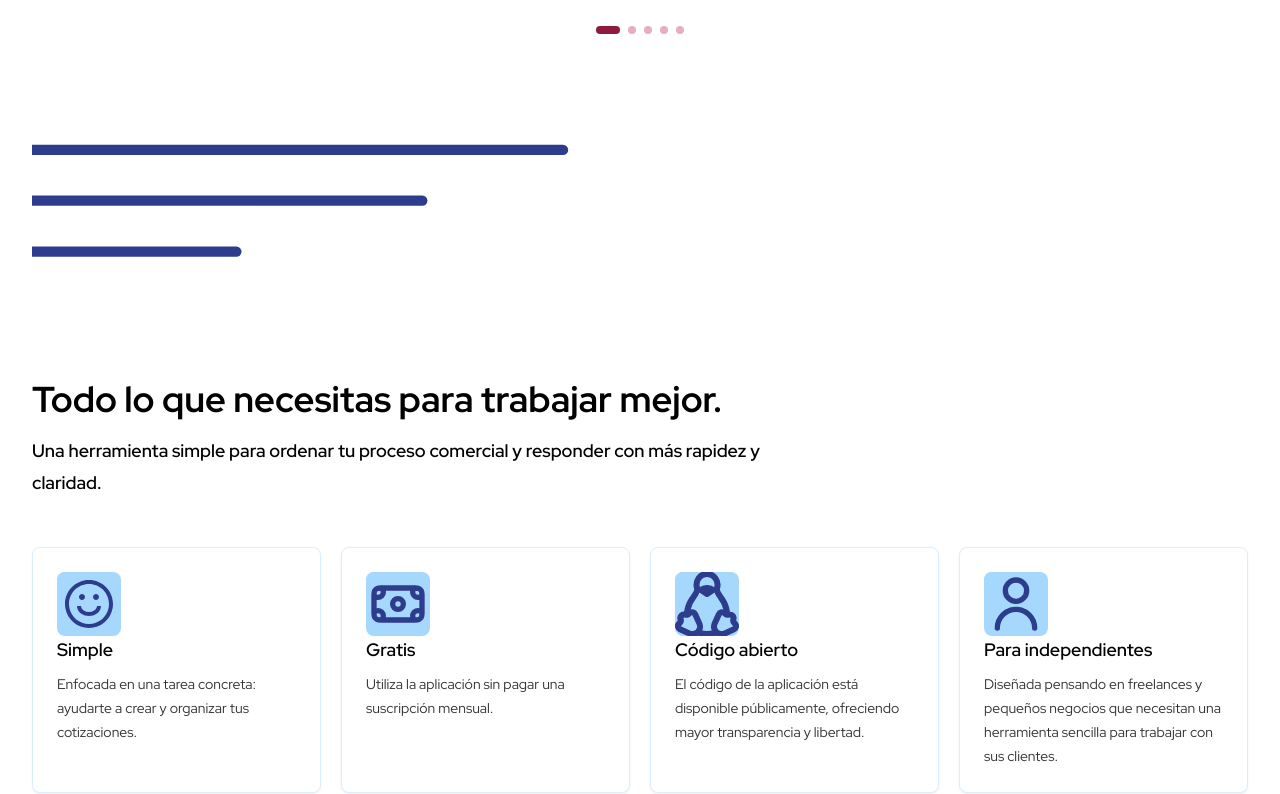
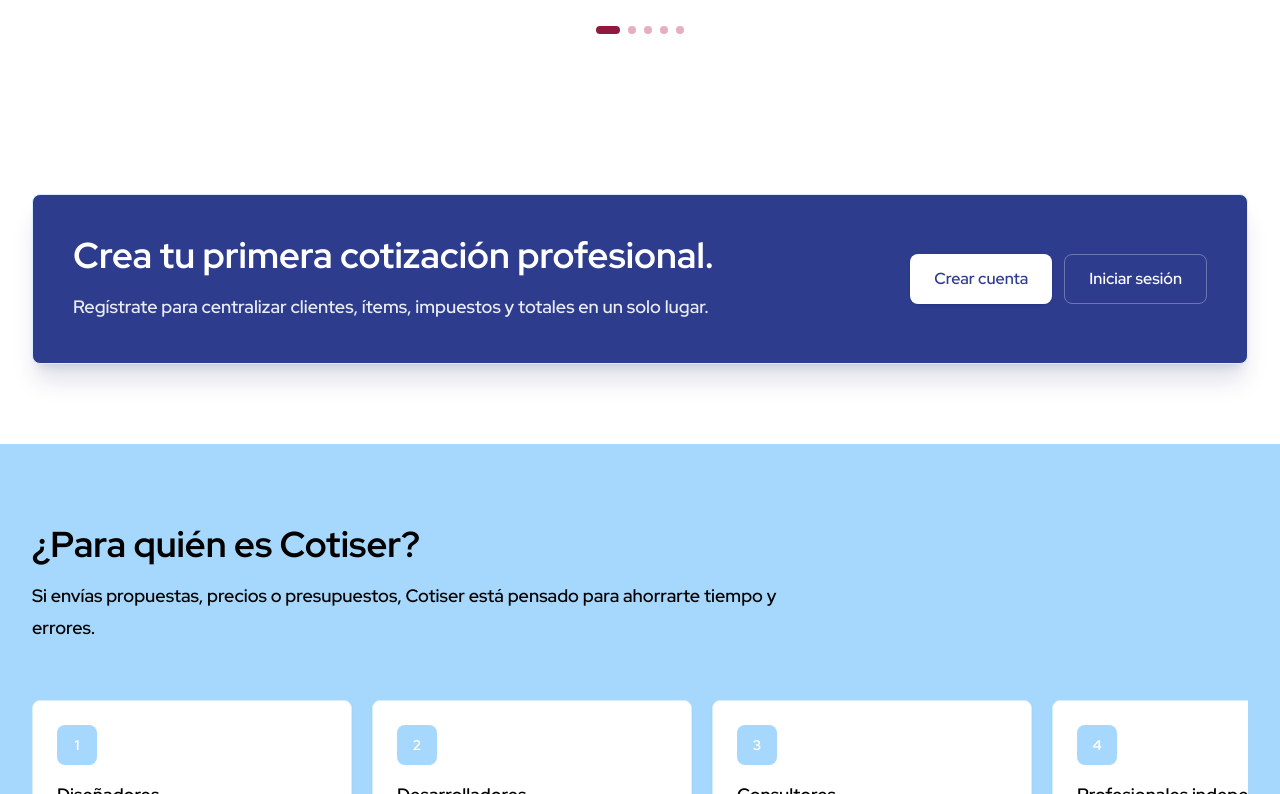
Before and after one commit to vicentediaz2/COTISER, a Next.js app: page / in a window 1280 px wide. Shown: the part 2186-2980 px from the top of the page. Built offline with nearby package versions, Linux system fonts and the light colour scheme.

Commit message:
fix/cambio de color al fondo

```diff
--- a/app/_components/AuthShell.tsx
+++ b/app/_components/AuthShell.tsx
@@ -3,7 +3,7 @@
 
 export function AuthShell({ children }: { children: React.ReactNode }) {
   return (
-    <main className="bg-slate-50 text-slate-950">
+    <main className="bg-slate-100 text-slate-950">
       <header className={headerBar}>
         <div className={headerInner}><Brand /></div>
       </header>
--- a/app/cotizaciones/page.tsx
+++ b/app/cotizaciones/page.tsx
@@ -57,7 +57,7 @@
 }
 
 export default async function QuotationsPage({ searchParams }: Props) {
-  if (!hasSupabaseEnv()) return <main className="grid min-h-screen place-items-center bg-slate-50 px-6"><div className="max-w-lg rounded-xl border border-amber-200 bg-white p-8 text-center shadow-sm"><h1 className="text-2xl font-semibold">Falta conectar Supabase</h1><p className="mt-3 text-slate-600">Copia <code>.env.example</code> como <code>.env.local</code>, agrega las claves públicas del proyecto y ejecuta la migración incluida.</p></div></main>;
+  if (!hasSupabaseEnv()) return <main className="grid min-h-screen place-items-center bg-slate-100 px-6"><div className="max-w-lg rounded-xl border border-amber-200 bg-white p-8 text-center shadow-sm"><h1 className="text-2xl font-semibold">Falta conectar Supabase</h1><p className="mt-3 text-slate-600">Copia <code>.env.example</code> como <code>.env.local</code>, agrega las claves públicas del proyecto y ejecuta la migración incluida.</p></div></main>;
 
   const supabase = await createClient();
   const { data: claimsData } = await supabase.auth.getClaims();
@@ -99,7 +99,7 @@
   }));
   const params = await searchParams;
 
-  return <main className="min-h-screen bg-slate-50 text-slate-950">
+  return <main className="min-h-screen bg-slate-100 text-slate-950">
     <header className={headerBar}><div className={headerInner}><Brand /><div className={headerActions}><Link href="/perfil" className={`inline-flex ${headerActionSecondary}`}>Editar perfil</Link><form action={signOut}><button className={`inline-flex ${headerActionSecondary}`}>Cerrar sesión</button></form></div></div></header>
     <div className="mx-auto max-w-7xl space-y-8 px-6 py-10"><div><h1 className="mt-2 text-4xl font-semibold">Panel</h1><p className="mt-2 text-slate-600">Consulta el historial y administra tus clientes, servicios y propuestas.</p></div><FormMessage error={params.error ?? (queryError ? `No se pudieron cargar los datos: ${queryError.message}` : undefined)} message={params.mensaje} /><PanelActions customers={customers} services={services} customerRecords={customerRecords} serviceRecords={serviceRecords} /><section><div className="mb-4 flex items-center justify-between gap-4"><h2 className="text-xl font-semibold">Historial de cotizaciones</h2><span className="text-sm text-slate-500">{quotations.length} {quotations.length === 1 ? "registro" : "registros"}</span></div><QuotationList quotations={editableQuotations} customers={customers} services={services} organization={exportOrganization} /></section></div>
   </main>;
--- a/app/page.tsx
+++ b/app/page.tsx
@@ -115,19 +115,14 @@
 
 export default function Home() {
   return (
-    <main className="min-h-screen bg-white text-slate-950">
+    <main className="min-h-screen bg-slate-100 text-slate-950">
       <HeroSection />
       <FeatureGrid features={resolvedProblems} />
       <ProcessSection steps={steps} />
       <FeaturesSection features={appFeatures} />
-      <section className="bg-white px-6 lg:px-8">
-        <div className="mx-auto max-w-7xl">
-          <img src="/elementos-graficos/lineas2.svg" className="w-full max-w-xl"/>
-        </div>
-      </section>
+      <ContactCta />
+      <WhoForSection items={whoFor} />
       <DifferenceSection differences={differences} />
-      <WhoForSection items={whoFor} />
-      <ContactCta />
     </main>
   );
 }
--- a/app/panel/[id_cotizacion]/page.tsx
+++ b/app/panel/[id_cotizacion]/page.tsx
@@ -30,7 +30,7 @@
     supabase.from("usuario").select("organizacion(id_organizacion, nombre, direccion, eslogan, telefono, correo, direccion_web, logo)").eq("id_usuario", authData.user.id).maybeSingle(),
   ]);
 
-  if (quotationResult.error || !quotationResult.data) return <main className="grid min-h-screen place-items-center bg-slate-50 p-6"><div className="rounded-xl bg-white p-8 text-center shadow-sm"><h1 className="text-xl font-semibold">Cotización no encontrada</h1><p className="mt-2 text-sm text-slate-600">No tienes acceso a esta cotización o ya no existe.</p></div></main>;
+  if (quotationResult.error || !quotationResult.data) return <main className="grid min-h-screen place-items-center bg-slate-100 p-6"><div className="rounded-xl bg-white p-8 text-center shadow-sm"><h1 className="text-xl font-semibold">Cotización no encontrada</h1><p className="mt-2 text-sm text-slate-600">No tienes acceso a esta cotización o ya no existe.</p></div></main>;
 
   const quotation = quotationResult.data as any;
   const client = one(quotation.cliente);
--- a/app/perfil/page.tsx
+++ b/app/perfil/page.tsx
@@ -35,7 +35,7 @@
 
 export default async function ProfilePage({ searchParams }: Props) {
   if (!hasSupabaseEnv()) {
-    return <main className="grid min-h-screen place-items-center bg-slate-50 px-6"><div className="rounded-xl border border-amber-200 bg-white p-8 text-center shadow-sm"><h1 className="text-2xl font-semibold">Falta conectar Supabase</h1><p className="mt-3 text-slate-600">Configura las variables de entorno para editar tu perfil.</p></div></main>;
+    return <main className="grid min-h-screen place-items-center bg-slate-100 px-6"><div className="rounded-xl border border-amber-200 bg-white p-8 text-center shadow-sm"><h1 className="text-2xl font-semibold">Falta conectar Supabase</h1><p className="mt-3 text-slate-600">Configura las variables de entorno para editar tu perfil.</p></div></main>;
   }
 
   const supabase = await createClient();
@@ -54,7 +54,7 @@
   const logoUrl = logoPath ? `${getSupabaseEnv().url}/storage/v1/object/public/logos/${logoPath}` : null;
 
   return (
-    <main className="min-h-screen bg-slate-50 text-slate-950">
+    <main className="min-h-screen bg-slate-100 text-slate-950">
       <header className={headerBar}><div className={headerInner}><Brand /><div className={headerActions}><Link href="/panel" className={`inline-flex ${headerActionSecondary}`}>Volver al panel</Link><form action={signOut}><button className={`inline-flex ${headerActionSecondary}`}>Cerrar sesión</button></form></div></div></header>
       <div className="mx-auto max-w-3xl px-6 py-10">
         <div className="mb-8"><p className="text-sm font-semibold uppercase tracking-wide text-blue-700">Configuración</p><h1 className="mt-2 text-4xl font-semibold">Editar perfil</h1><p className="mt-2 text-slate-600">Administra los datos de acceso y la información de tu organización.</p></div>
```
